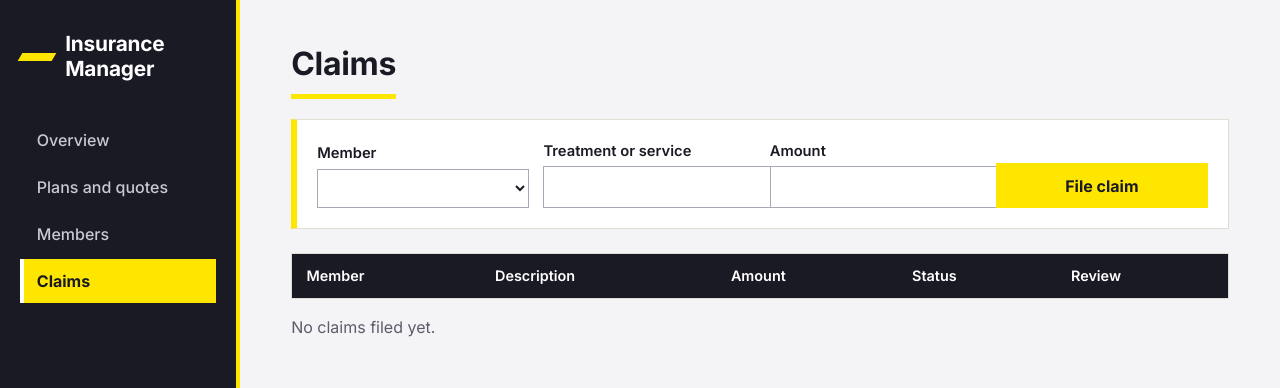
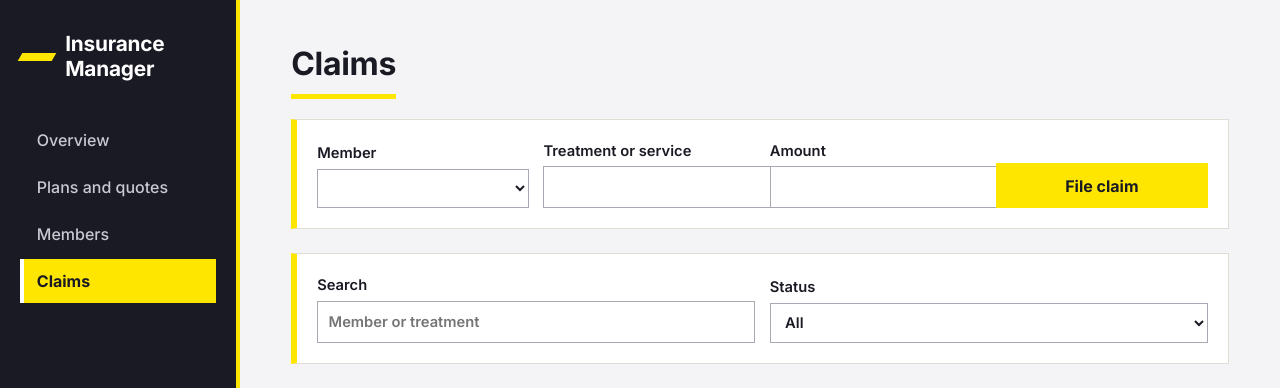
Before and after one commit to Ayush-Bist/EY-InsuranceSite, a Flask app: page / in a window 1280 px wide, after a click on "Claims". Shown: the top 388 px of the page. Run offline with Flask 3, Linux system fonts and the light colour scheme; data comes from the database, SQL or seed files in the repository; data that the repository does not hold is empty.

Commit message:
Add claim search and status filter to claims page

```diff
--- a/Git Foundations/app/static/js/app.js
+++ b/Git Foundations/app/static/js/app.js
@@ -80,7 +80,8 @@ async function loadMembers() {
 }
 
 async function loadClaims() {
-  const claims = await api("/api/claims");
+  const qs = new URLSearchParams({ q: $("#claim-q").value, status: $("#claim-status").value });
+  const claims = await api("/api/claims?" + qs);
   $("#claim-empty").hidden = claims.length > 0;
   $("#claim-rows").replaceChildren(...claims.map((c) => {
     const actions = el("div", { className: "review" });
--- a/Git Foundations/app/templates/index.html
+++ b/Git Foundations/app/templates/index.html
@@ -71,6 +71,17 @@
         <label>Amount <input type="number" name="amount" min="1" step="0.01" required></label>
         <button type="submit">File claim</button>
       </form>
+            <div class="panel inline">
+        <label>Search <input id="claim-q" placeholder="Member or treatment"></label>
+        <label>Status
+          <select id="claim-status">
+            <option value="">All</option>
+            <option value="pending">pending</option>
+            <option value="approved">approved</option>
+            <option value="rejected">rejected</option>
+          </select>
+        </label>
+      </div>
       <table>
         <thead><tr><th>Member</th><th>Description</th><th>Amount</th><th>Status</th><th>Review</th></tr></thead>
         <tbody id="claim-rows"></tbody>
```
